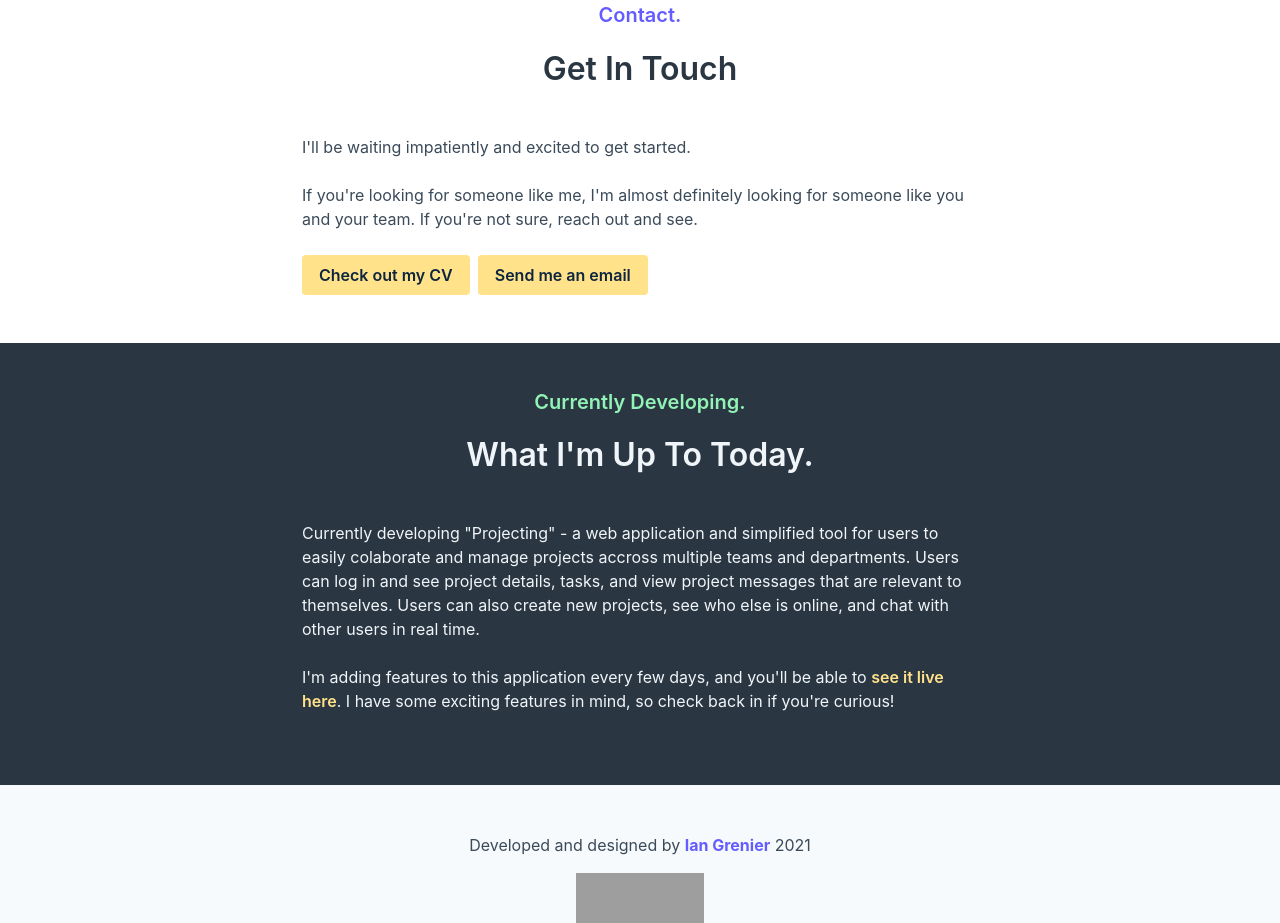
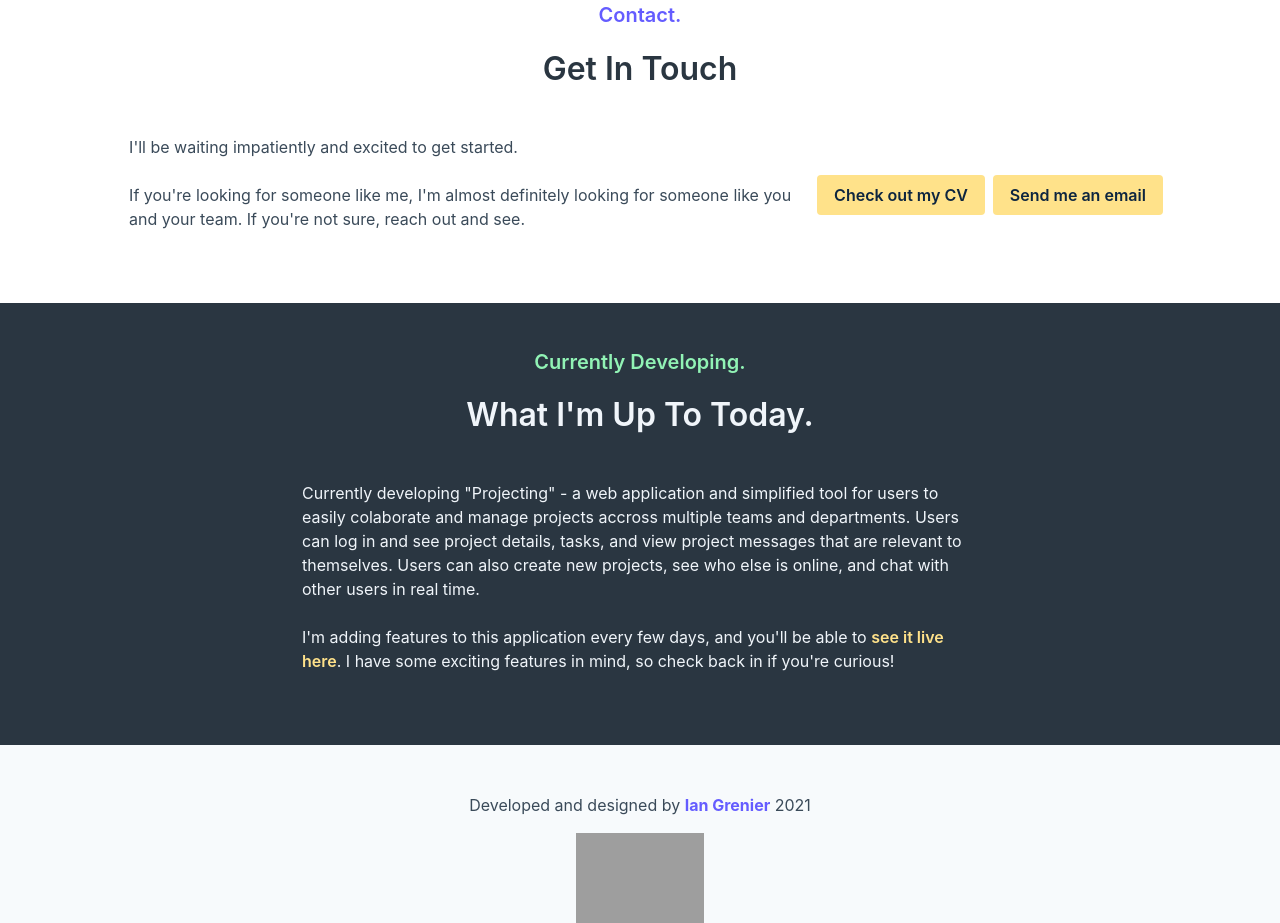
Before and after one commit to funnyr0b0t/personal-site, a plain HTML site: page index.html in a window 1280 px wide. Shown: the part 2300-3223 px from the top of the page. Drawn offline with Linux system fonts and the light colour scheme; grey boxes are pictures that could not be loaded.

Commit message:
fixed divs contact section

```diff
--- a/index.html
+++ b/index.html
@@ -641,7 +641,8 @@
             If you're not sure, reach out and see.</p>
           <br />
         </div>
-        <div class="field is-grouped is-centered">
+      </div>
+      <div class="field is-grouped">
         <div class="buttons">
           <button class="button is-warning has-text-weight-semibold"><a
               href="downloads\ian-resume.pdf"
@@ -655,7 +656,6 @@
               rel="noopener noreferrer"
             >Send
               me an email</a></button>
-          </div>
         </div>
       </div>
     </div>
```
Lines whose indentation alone changed are shown as unchanged.
